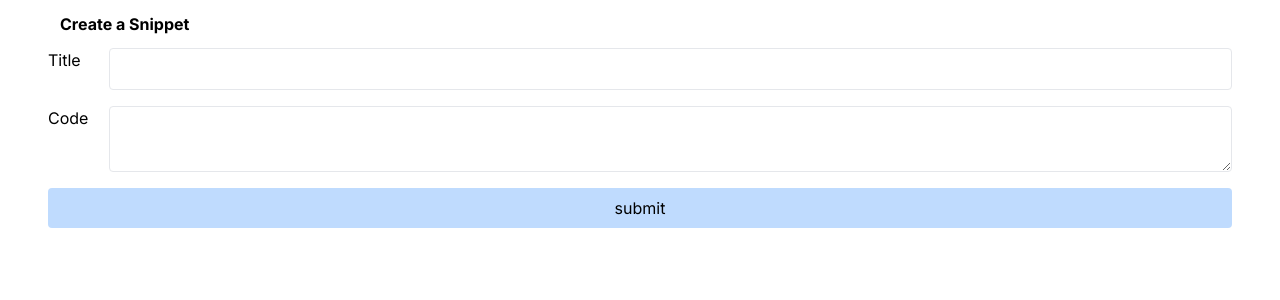
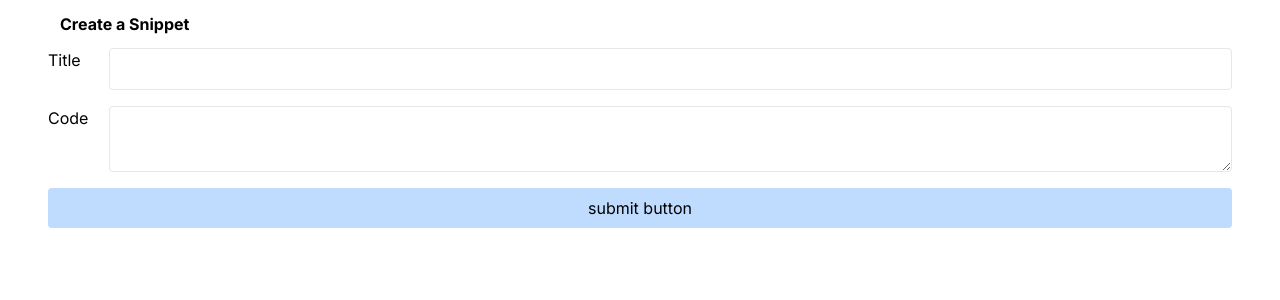
Before and after one commit to 1611developer/snippets, a Next.js app: page /snippets/new in a window 1280 px wide. Shown: the top 300 px of the page. Built offline with nearby package versions, Linux system fonts and the light colour scheme.

Commit message:
submit button

```diff
--- a/src/app/snippets/new/page.tsx
+++ b/src/app/snippets/new/page.tsx
@@ -48,7 +48,7 @@ export default function SnippetCreatePage() {
           />
         </div>
         <button type="submit" className="rounded p-2 bg-blue-200">
-          submit
+          submit button
         </button>
       </div>
     </form>
```
